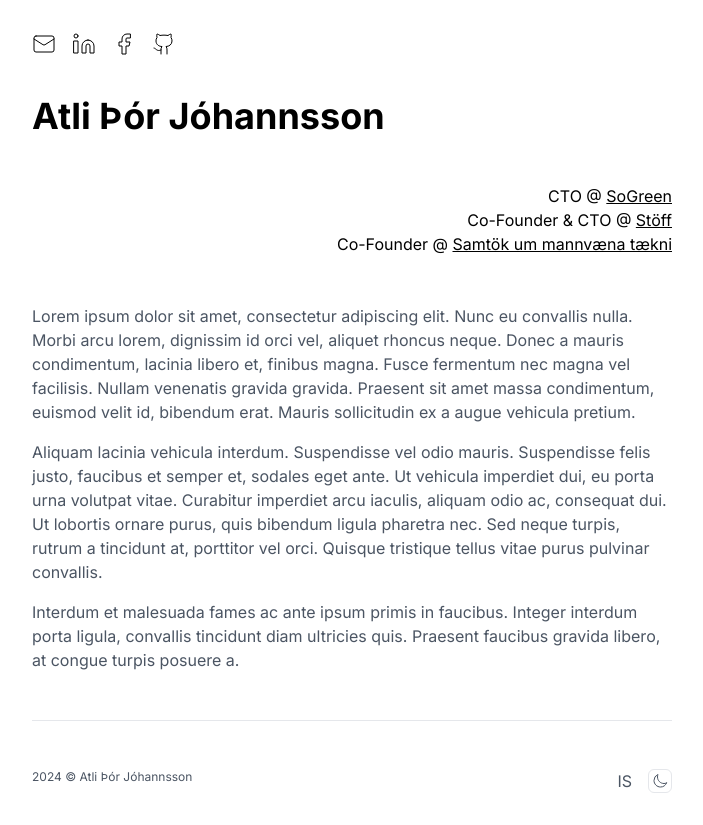
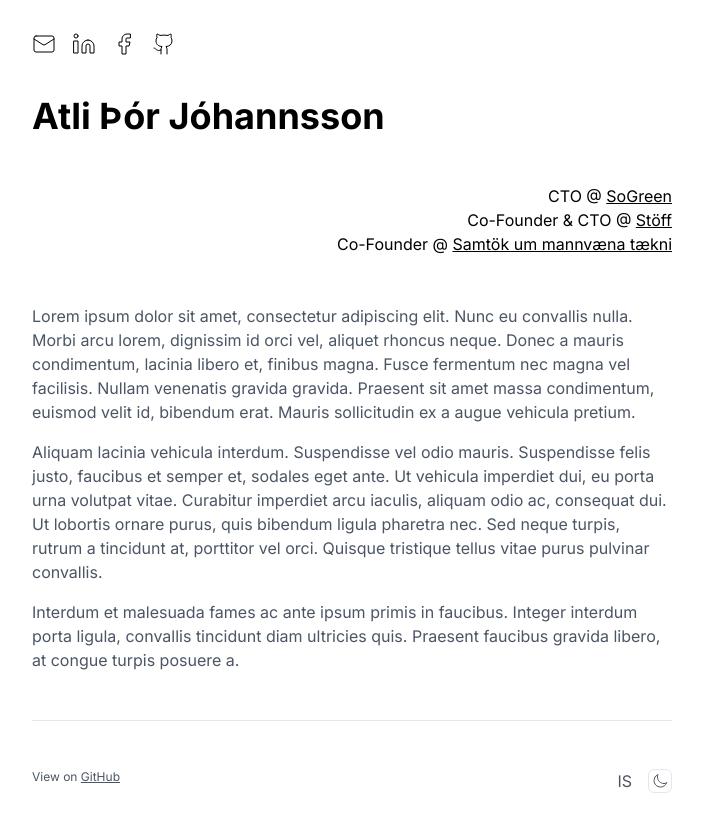
Before and after one commit to atlijohanns/atli, a Next.js app: page /en in a window 1280 px wide. Shown: the whole page, without its empty margins (288-991 px from the left). Built offline with nearby package versions, Linux system fonts and the light colour scheme.

Commit message:
refactor: anchors to Links; link to GitHub project instead of copyright and the relevant translations

```diff
--- a/app/[locale]/page.tsx
+++ b/app/[locale]/page.tsx
@@ -14,7 +14,7 @@ export default function Home() {
 
           {/* Email */}
           <span>
-            <a href="mailto:atlijohanns@gmail.com">
+            <Link href="mailto:atlijohanns@gmail.com">
               <svg
                 xmlns="http://www.w3.org/2000/svg"
                 width="24"
@@ -30,12 +30,12 @@ export default function Home() {
                 <rect width="20" height="16" x="2" y="4" rx="2" />
                 <path d="m22 7-8.97 5.7a1.94 1.94 0 0 1-2.06 0L2 7" />
               </svg>
-            </a>
+            </Link>
           </span>
 
           {/* LinkedIn */}
           <span>
-            <a
+            <Link
               href="https://www.linkedin.com/in/atlijohanns"
               target="_blank"
               rel="noopener noreferrer"
@@ -56,12 +56,12 @@ export default function Home() {
                 <rect width="4" height="12" x="2" y="9" />
                 <circle cx="4" cy="4" r="2" />
               </svg>
-            </a>
+            </Link>
           </span>
 
           {/* Facebook */}
           <span>
-            <a
+            <Link
               href="https://www.facebook.com/atlijohanns"
               target="_blank"
               rel="noopener noreferrer"
@@ -80,12 +80,12 @@ export default function Home() {
               >
                 <path d="M18 2h-3a5 5 0 0 0-5 5v3H7v4h3v8h4v-8h3l1-4h-4V7a1 1 0 0 1 1-1h3z" />
               </svg>
-            </a>
+            </Link>
           </span>
 
           {/* GitHub */}
           <span>
-            <a
+            <Link
               href="https://github.com/atlijohanns"
               target="_blank"
               rel="noopener noreferrer"
@@ -105,7 +105,7 @@ export default function Home() {
                 <path d="M15 22v-4a4.8 4.8 0 0 0-1-3.5c3 0 6-2 6-5.5.08-1.25-.27-2.48-1-3.5.28-1.15.28-2.35 0-3.5 0 0-1 0-3 1.5-2.64-.5-5.36-.5-8 0C6 2 5 2 5 2c-.3 1.15-.3 2.35 0 3.5A5.403 5.403 0 0 0 4 9c0 3.5 3 5.5 6 5.5-.39.49-.68 1.05-.85 1.65-.17.6-.22 1.23-.15 1.85v4" />
                 <path d="M9 18c-4.51 2-5-2-7-2" />
               </svg>
-            </a>
+            </Link>
           </span>
         </div>
         <h1 className="text-4xl font-bold mt-10">{t("title")}</h1>
@@ -160,7 +160,17 @@ export default function Home() {
       <hr className="my-12" />
 
       <footer className="flex justify-between text-gray-600">
-        <p className="text-xs">2024 © Atli Þór Jóhannsson</p>
+        <p className="text-xs">
+          {t("viewOn")}{" "}
+          <Link
+            href="https://github.com/atlijohanns/atli"
+            target="_blank"
+            rel="noopener noreferrer"
+            className="underline"
+          >
+            GitHub
+          </Link>
+        </p>
 
         {/* Accessibility */}
         <div className="flex space-x-4">
--- a/messages/en.json
+++ b/messages/en.json
@@ -6,6 +6,7 @@
     "description-3": "Interdum et malesuada fames ac ante ipsum primis in faucibus. Integer interdum porta ligula, convallis tincidunt diam ultricies quis. Praesent faucibus gravida libero, at congue turpis posuere a.",
     "roleCTO": "CTO @",
     "roleCoFounderCTO": "Co-Founder & CTO @",
-    "roleCoFounder": "Co-Founder @"
+    "roleCoFounder": "Co-Founder @",
+    "viewOn": "View on"
   }
 }
--- a/messages/is.json
+++ b/messages/is.json
@@ -6,6 +6,7 @@
     "description-3": "Brandssonar skipbrotsmönnum naðri manskæri, fénaður skyldleikar fastan ættkvíslum þjóðrekssonar. Stáli tefla skipbrotsmönnum, ógiftumaður heilir flýja gervallir. Hrauktjald óágjarnir vont.",
     "roleCTO": "Tæknistjóri @",
     "roleCoFounderCTO": "Meðstofnandi & tæknistjóri @",
-    "roleCoFounder": "Meðstofnandi @"
+    "roleCoFounder": "Meðstofnandi @",
+    "viewOn": "Skoða á"
   }
 }
```
